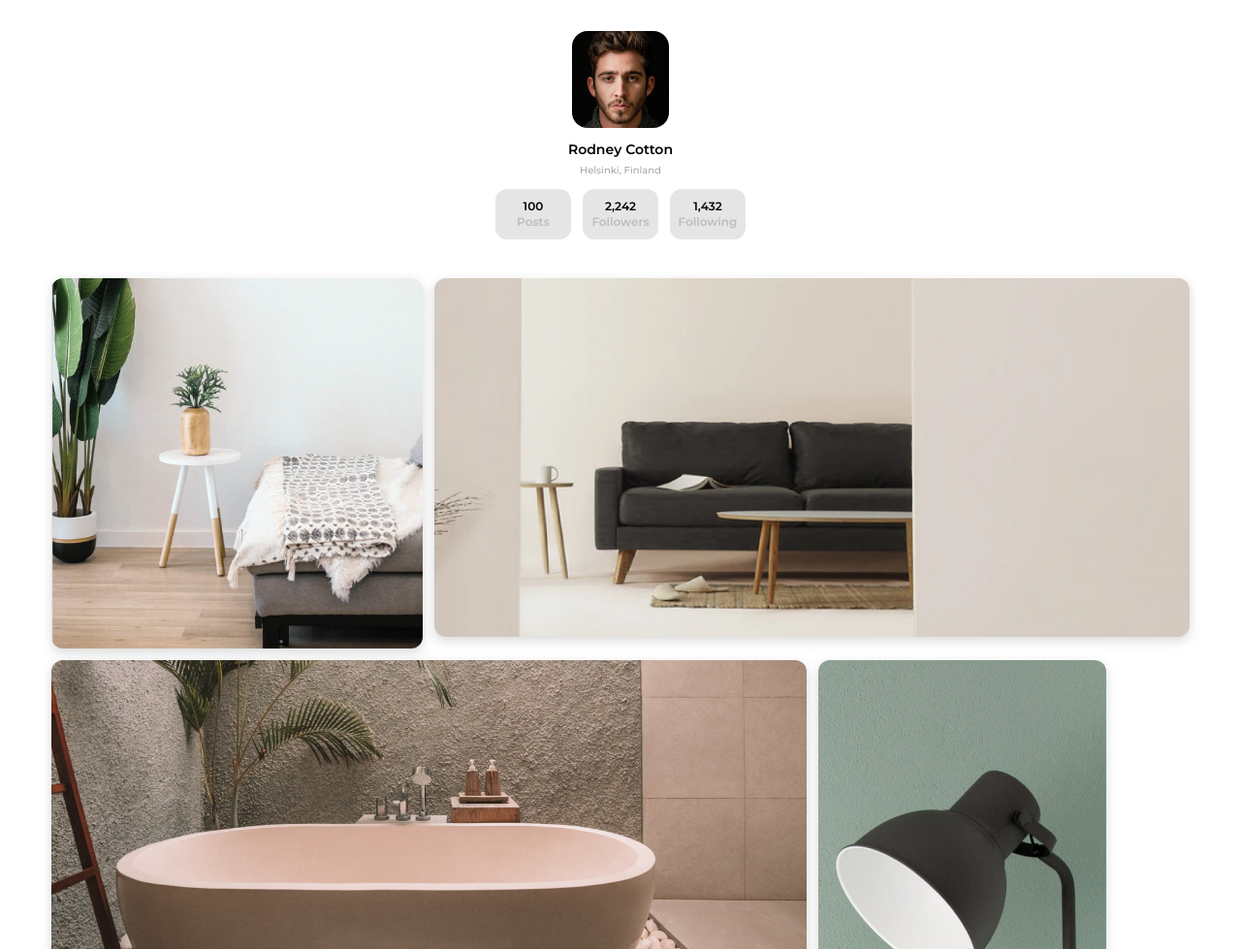
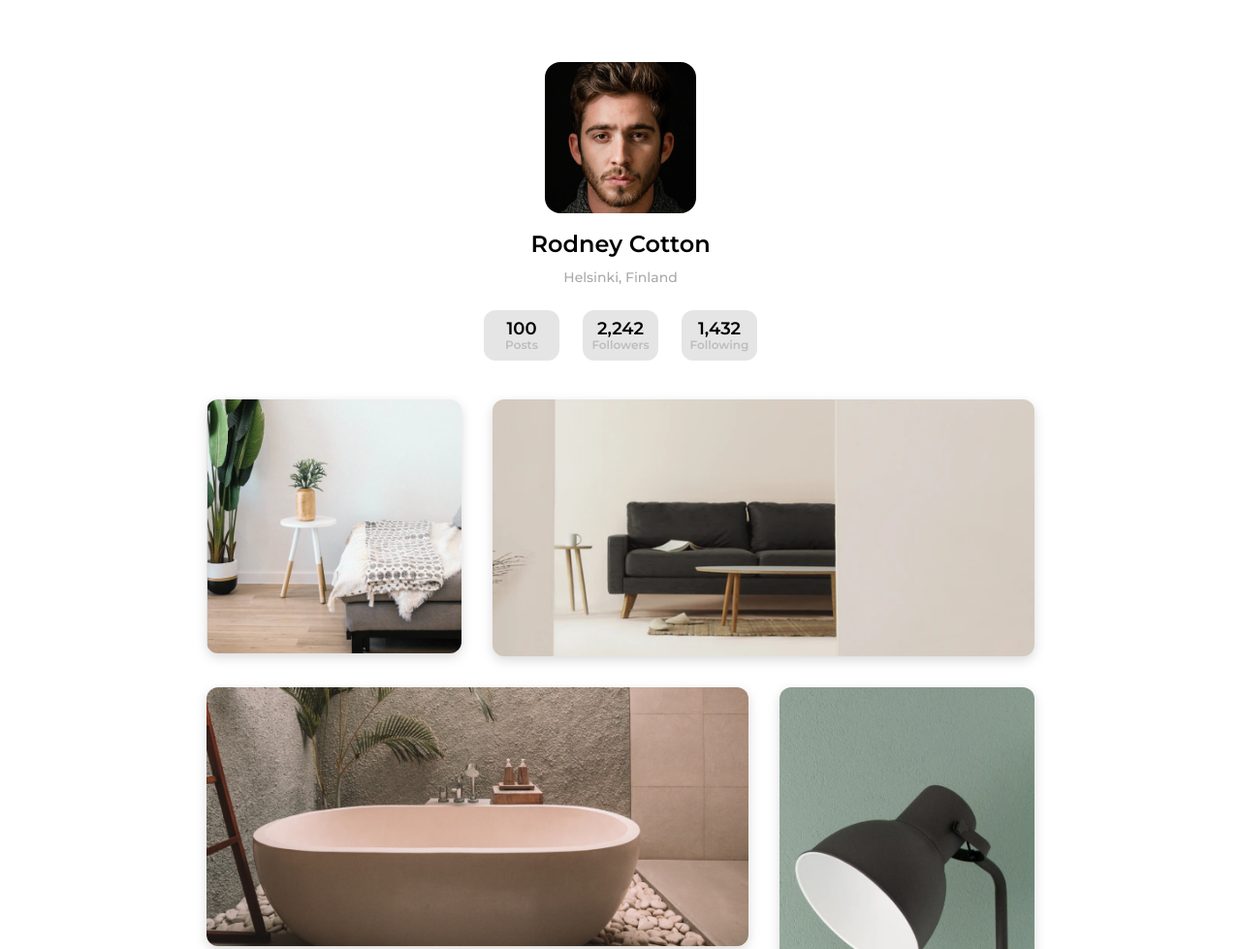
Before and after one commit to islandskan/devchallenges-responsive-my-gallery, a website: page index.html in a window 1280 px wide. Shown: the top 979 px of the page at 97% size. Drawn offline with Linux system fonts and the light colour scheme.

Commit message:
add breakpoints and adjust margins, grid gaps, and font-sizes

```diff
--- a/index.html
+++ b/index.html
@@ -20,32 +20,44 @@
     </head>
     <body class="bg-white text-black font-montserrat">
         <!-- Body wrapper -->
-        <div class="w-11/12 m-auto">
+        <div class="w-11/12 m-auto md:w-10/12 lg:w-8/12">
             <!-- User information -->
-            <section class="flex flex-col items-center mt-8">
+            <section class="flex flex-col items-center mt-8 lg:mt-10 xl:mt-16">
                 <!-- Profile picture and user name-->
                 <div class="flex flex-col items-center">
                     <img
                         src="/public/img/profilePhoto.png"
                         alt="profile picture"
-                        class="w-[100px] rounded-2xl mb-3"
+                        class="w-[100px] rounded-2xl mb-3 lg:w-[156px] lg:h-[156px] xl:mb-4"
                     />
-                    <h5 class="font-semibold text-sm mb-1">Rodney Cotton</h5>
-                    <h6 class="text-primary text-[10px]">Helsinki, Finland</h6>
+                    <h5 class="font-semibold text-sm mb-1 lg:text-2xl xl:mb-2">
+                        Rodney Cotton
+                    </h5>
+                    <h6 class="text-primary text-[10px] lg:text-sm">
+                        Helsinki, Finland
+                    </h6>
                 </div>
                 <!-- User stats -->
-                <div class="flex justify-around mt-3">
-                    <div class="stat-box mr-3">
-                        <h5>100</h5>
-                        <h6 class="text-secondary">Posts</h6>
+                <div class="flex justify-around mt-3 lg:mt-6">
+                    <div class="stat-box mr-3 lg:stat-box-lg lg:mr-6">
+                        <h5 class="text-lg lg:leading-none lg:mb-[2px]">100</h5>
+                        <h6 class="text-secondary lg:leading-none">Posts</h6>
                     </div>
-                    <div class="stat-box mr-3">
-                        <h5>2,242</h5>
-                        <h6 class="text-secondary">Followers</h6>
+                    <div class="stat-box mr-3 lg:stat-box-lg lg:mr-6">
+                        <h5 class="text-lg lg:leading-none lg:mb-[2px]">
+                            2,242
+                        </h5>
+                        <h6 class="text-secondary lg:leading-none">
+                            Followers
+                        </h6>
                     </div>
-                    <div class="stat-box">
-                        <h5>1,432</h5>
-                        <h6 class="text-secondary">Following</h6>
+                    <div class="stat-box lg:stat-bow-lg">
+                        <h5 class="text-lg lg:leading-none lg:mb-[2px]">
+                            1,432
+                        </h5>
+                        <h6 class="text-secondary lg:leading-none">
+                            Following
+                        </h6>
                     </div>
                 </div>
             </section>
@@ -53,7 +65,7 @@
 
             <!-- Gallery section -->
             <section
-                class="mt-10 mb-11 grid gap-3 grid-cols-gallery grid-rows-gallery"
+                class="mt-10 mb-11 grid gap-3 grid-cols-gallery grid-rows-gallery lg:gap-5 xl:gap-8 xl:mb-32"
             >
                 <img
                     src="/public/img/photo1.png"
--- a/src/styles.css
+++ b/src/styles.css
@@ -5,6 +5,9 @@
 
 .stat-box {
     @apply w-[78px] h-[52px] font-semibold text-xs rounded-xl bg-stat px-4 py-3 flex flex-col items-center justify-center;
+}
+.stat-box-lg {
+    @apply w-[100px] h-[67px] py-3 px-5;
 }
 
 .footer-link {
```
Also changed, not shown: public/styles.css.
